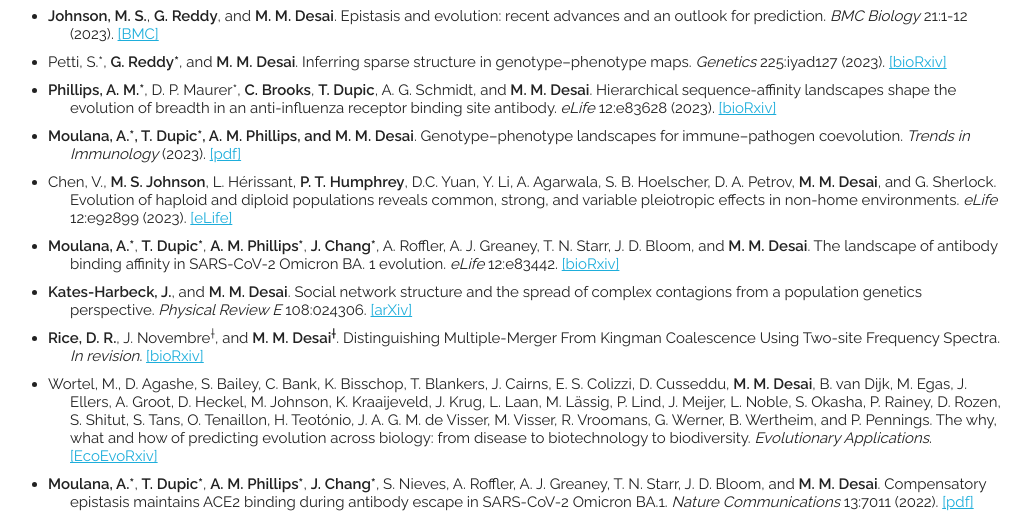
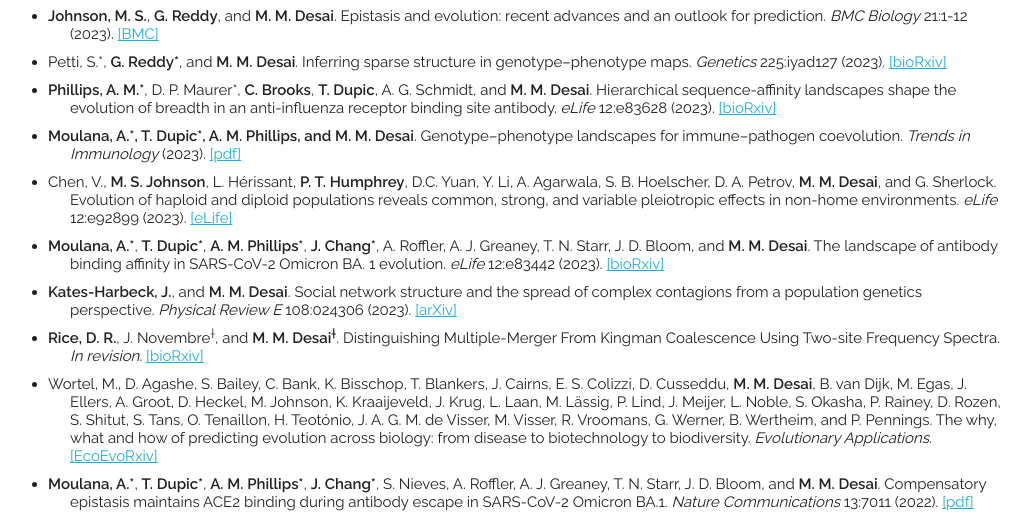
Before and after one commit to mmdesai/desailab-webpage, a plain HTML site: page publications/index.html in a window 1280 px wide. Shown: the part 285-800 px from the top of the page, without its empty margins (112-1143 px from the left). Drawn offline with Linux system fonts and the light colour scheme.

Commit message:
add missing years

```diff
--- a/publications/index.html
+++ b/publications/index.html
@@ -70,8 +70,8 @@
                 <li><strong>Phillips, A. M.*</strong>, D. P. Maurer*, <strong>C. Brooks</strong>, <strong>T. Dupic</strong>, A. G. Schmidt, and <strong>M. M. Desai</strong>. Hierarchical sequence-affinity landscapes shape the evolution of breadth in an anti-influenza receptor binding site antibody. <em>eLife</em> 12:e83628 (2023). <a href="PDFs/phillipsmaurerbrooksdupicschmidtdesai22.pdf">[bioRxiv]</a>
                 <li><strong>Moulana, A.*, T. Dupic*, A. M. Phillips, and M. M. Desai</strong>. Genotype–phenotype landscapes for immune–pathogen coevolution. <em>Trends in Immunology</em> (2023). <a href="PDFs/moulanadupicphillipsdesai23.pdf">[pdf]</a>
                 <li>Chen, V., <strong>M. S. Johnson</strong>, L. Hérissant, <strong>P. T. Humphrey</strong>, D.C. Yuan, Y. Li, A. Agarwala, S. B. Hoelscher, D. A. Petrov, <strong>M. M. Desai</strong>, and G. Sherlock. Evolution of haploid and diploid populations reveals common, strong, and variable pleiotropic effects in non-home environments. <em>eLife</em> 12:e92899 (2023). <a href="https://doi.org/10.7554/eLife.92899">[eLife]</a>
-                <li><strong>Moulana, A.*</strong>, <strong>T. Dupic*</strong>, <strong>A. M. Phillips*</strong>, <strong>J. Chang*</strong>, A. Roffler, A. J. Greaney, T. N. Starr, J. D. Bloom, and <strong>M. M. Desai</strong>. The landscape of antibody binding affinity in SARS-CoV-2 Omicron BA. 1 evolution. <em>eLife</em> 12:e83442. <a href="PDFs/moulanadupicphillipschangrofflergreaneystarrbloomdesai22.pdf">[bioRxiv]</a>
-                <li><strong>Kates-Harbeck, J.</strong>, and <strong>M. M. Desai</strong>. Social network structure and the spread of complex contagions from a population genetics perspective. <em>Physical Review E</em> 108:024306. <a href="PDFs/katesharbeckdesai22.pdf">[arXiv]</a>
+                <li><strong>Moulana, A.*</strong>, <strong>T. Dupic*</strong>, <strong>A. M. Phillips*</strong>, <strong>J. Chang*</strong>, A. Roffler, A. J. Greaney, T. N. Starr, J. D. Bloom, and <strong>M. M. Desai</strong>. The landscape of antibody binding affinity in SARS-CoV-2 Omicron BA. 1 evolution. <em>eLife</em> 12:e83442 (2023). <a href="PDFs/moulanadupicphillipschangrofflergreaneystarrbloomdesai22.pdf">[bioRxiv]</a>
+                <li><strong>Kates-Harbeck, J.</strong>, and <strong>M. M. Desai</strong>. Social network structure and the spread of complex contagions from a population genetics perspective. <em>Physical Review E</em> 108:024306 (2023). <a href="PDFs/katesharbeckdesai22.pdf">[arXiv]</a>
                 <li><strong>Rice, D. R.</strong>, J. Novembre<sup>&#8224</sup>, and <strong>M. M. Desai<sup>&#8224</sup></strong>. Distinguishing Multiple-Merger From Kingman Coalescence Using Two-site Frequency Spectra. <em>In revision</em>. <a href="PDFs/ricenovembredesai18.pdf">[bioRxiv]</a>
                 <li>Wortel, M., D. Agashe, S. Bailey, C. Bank, K. Bisschop, T. Blankers, J. Cairns, E. S. Colizzi, D. Cusseddu, <strong> M. M. Desai</strong>, B. van Dijk, M. Egas, J. Ellers, A. Groot, D. Heckel, M. Johnson, K. Kraaijeveld, J. Krug, L. Laan, M. Lässig, P. Lind, J. Meijer, L. Noble, S. Okasha, P. Rainey, D. Rozen, S. Shitut, S. Tans, O. Tenaillon, H. Teotónio, J. A. G. M. de Visser, M. Visser, R. Vroomans, G. Werner, B. Wertheim, and P. Pennings. The why, what and how of predicting evolution across biology: from disease to biotechnology to biodiversity. <em>Evolutionary Applications</em>. <a href="PDFs/worteldesaietal22.pdf">[EcoEvoRxiv]</a>
                 <li><strong>Moulana, A.*</strong>, <strong>T. Dupic*</strong>, <strong>A. M. Phillips*</strong>, <strong>J. Chang*</strong>, S. Nieves, A. Roffler, A. J. Greaney, T. N. Starr, J. D. Bloom, and <strong>M. M. Desai</strong>. Compensatory epistasis maintains ACE2 binding during antibody escape in SARS-CoV-2 Omicron BA.1. <em>Nature Communications</em> 13:7011 (2022). <a href="PDFs/moulanadupicphillipschangnievesrofflergreaneystarrbloomdesai22.pdf">[pdf]</a>
```
